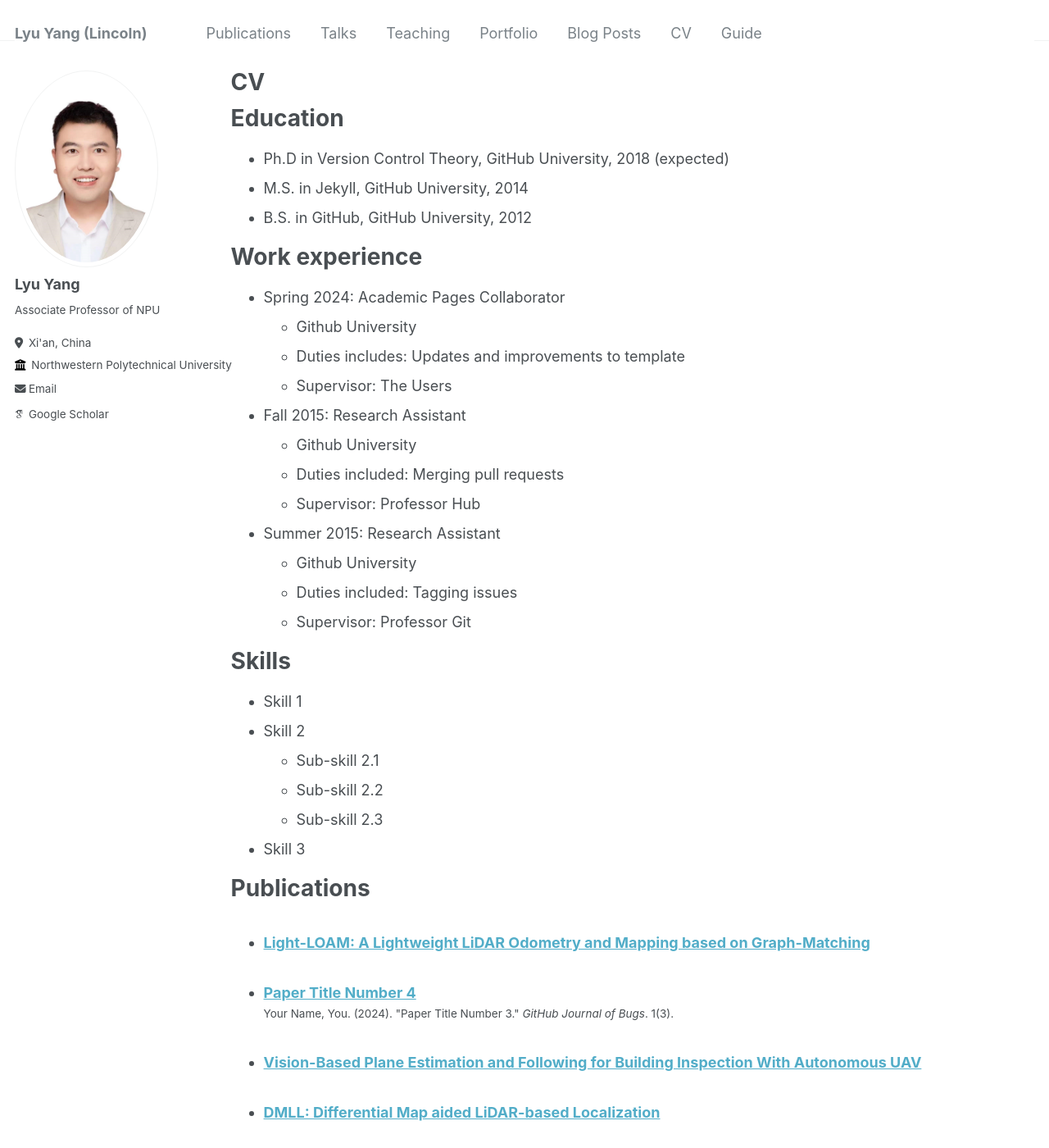
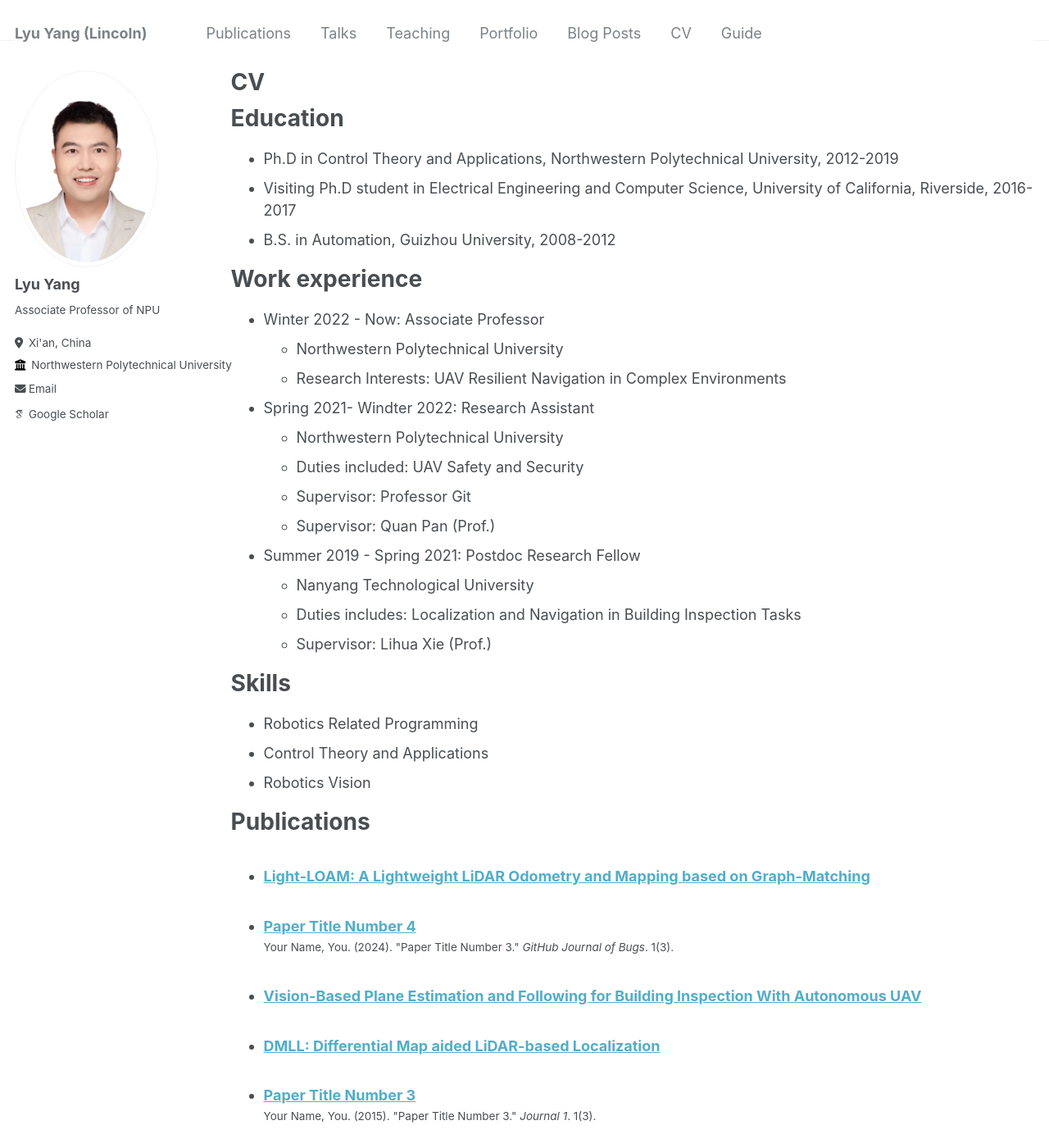
Before and after one commit to lincoln1587/lincoln1587.github.io, a Jekyll site: the page built from _pages/cv.md, in a window 1280 px wide and 1400 px high. Shown: the whole window at 82% size. Built offline with Jekyll 4.4.1, drawn with Linux system fonts in a browser that asks for light colours; some web fonts are replaced.

Commit message:
Update cv.md

```diff
--- a/_pages/cv.md
+++ b/_pages/cv.md
@@ -11,35 +11,32 @@ redirect_from:
 
 Education
 ======
-* Ph.D in Version Control Theory, GitHub University, 2018 (expected)
-* M.S. in Jekyll, GitHub University, 2014
-* B.S. in GitHub, GitHub University, 2012
+* Ph.D in Control Theory and Applications, Northwestern Polytechnical University, 2012-2019
+* Visiting Ph.D student in Electrical Engineering and Computer Science, University of California, Riverside, 2016-2017
+* B.S. in Automation, Guizhou University, 2008-2012
 
 Work experience
 ======
-* Spring 2024: Academic Pages Collaborator
-  * Github University
-  * Duties includes: Updates and improvements to template
-  * Supervisor: The Users
+* Winter 2022 - Now: Associate Professor
+  * Northwestern Polytechnical University
+  * Research Interests: UAV Resilient Navigation in Complex Environments
 
-* Fall 2015: Research Assistant
-  * Github University
-  * Duties included: Merging pull requests
-  * Supervisor: Professor Hub
+* Spring 2021- Windter 2022: Research Assistant
+  * Northwestern Polytechnical University
+  * Duties included: UAV Safety and Security
+  * Supervisor: Professor Git
+  * Supervisor: Quan Pan (Prof.)
 
-* Summer 2015: Research Assistant
-  * Github University
-  * Duties included: Tagging issues
-  * Supervisor: Professor Git
+* Summer 2019 - Spring 2021: Postdoc Research Fellow
+  * Nanyang Technological University
+  * Duties includes: Localization and Navigation in Building Inspection Tasks
+  * Supervisor: Lihua Xie (Prof.)
 
 Skills
 ======
-* Skill 1
-* Skill 2
-  * Sub-skill 2.1
-  * Sub-skill 2.2
-  * Sub-skill 2.3
-* Skill 3
+* Robotics Related Programming
+* Control Theory and Applications
+* Robotics Vision
 
 Publications
 ======
```
